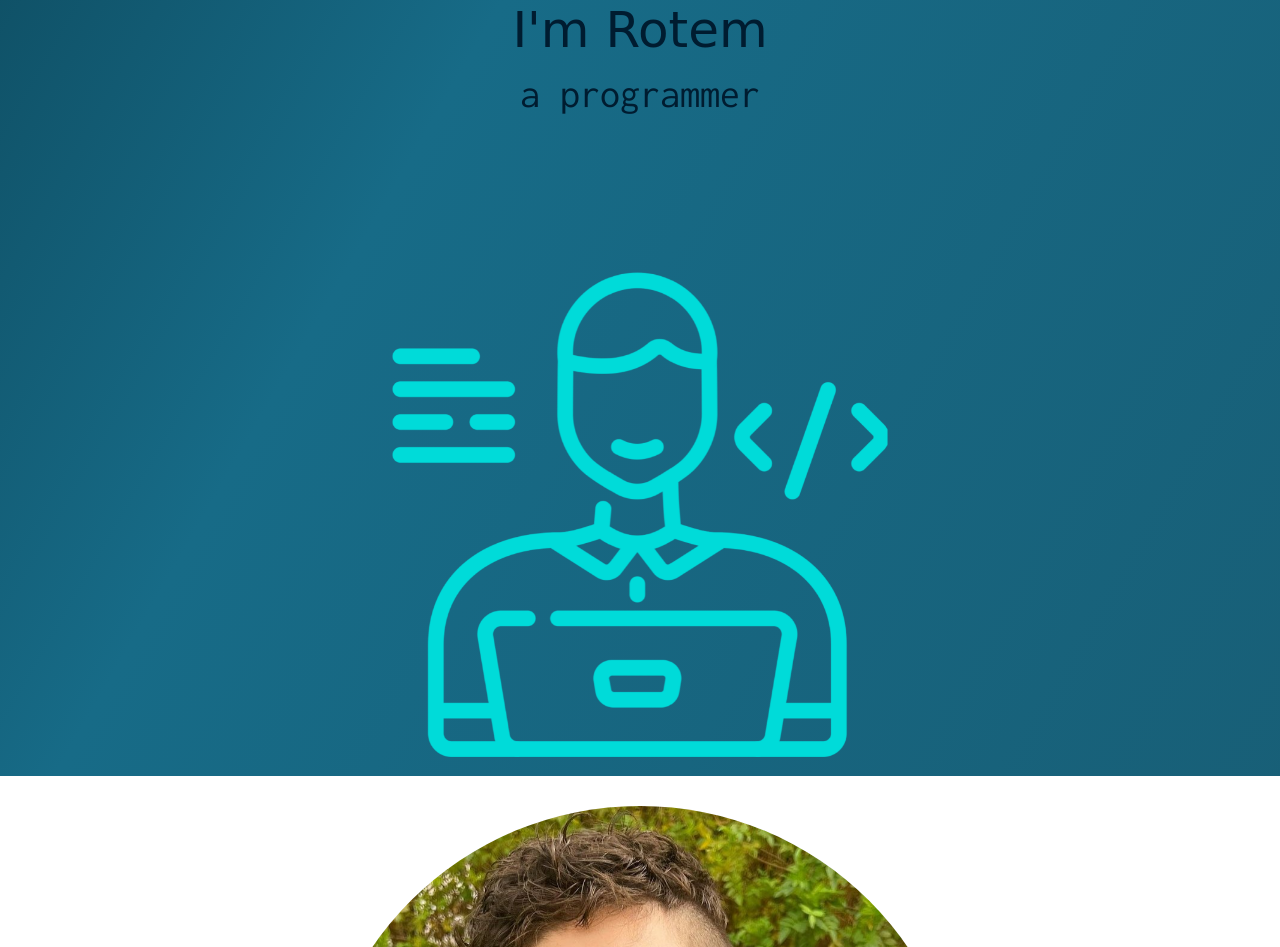
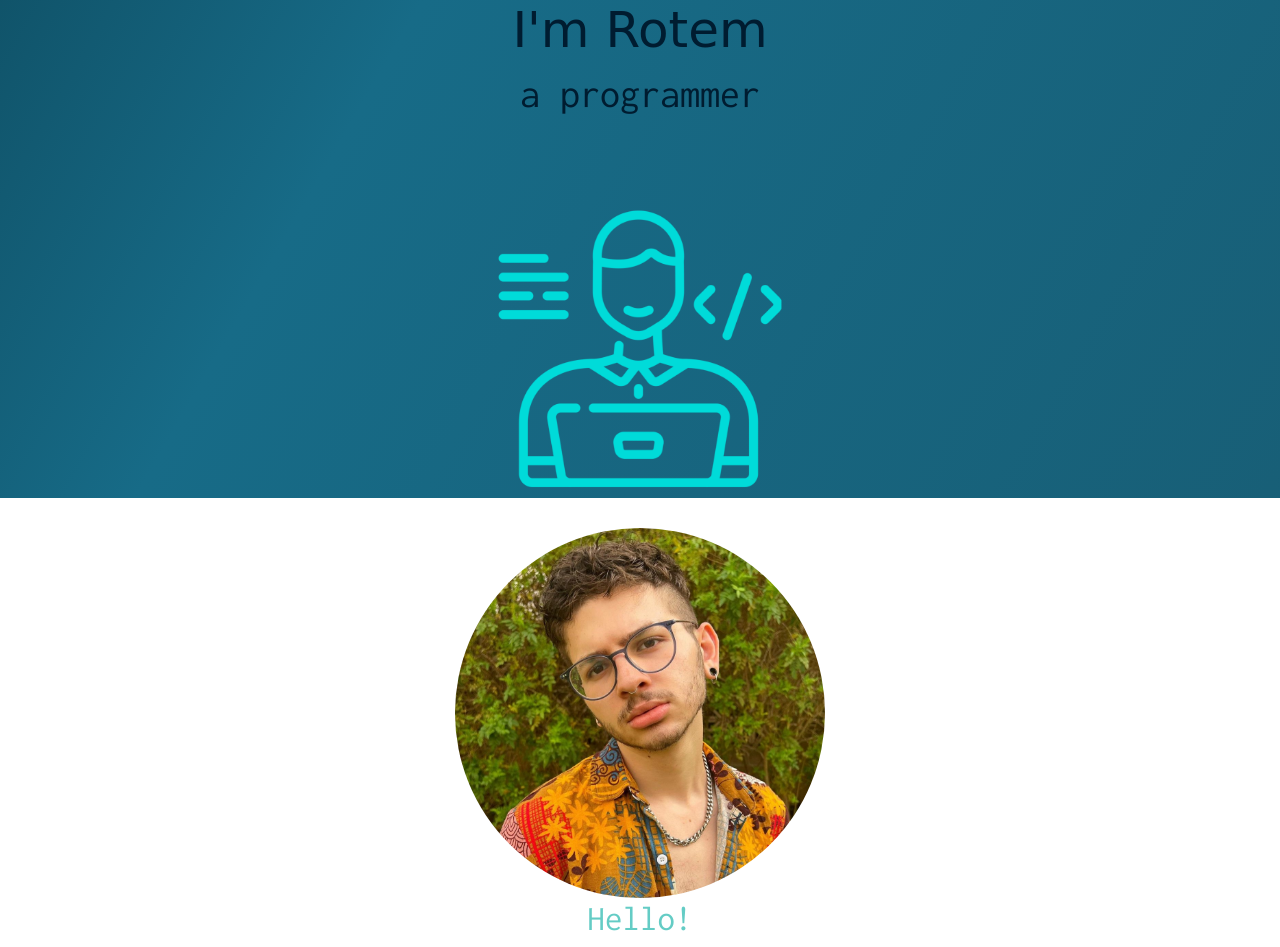
Before and after one commit to RotRotAl/resumeEn, a plain HTML site: page index.html in a window 1280 px wide. Shown: the top 947 px of the page. Drawn offline with nearby package versions, Linux system fonts and the light colour scheme; a web font is replaced by a local one.

Commit message:
Add files via upload

```diff
--- a/index.html
+++ b/index.html
@@ -23,7 +23,7 @@
                 <div class=" flex-column top-container d-flex justify-content-center align-middle container" >
                     <h1 class="title-text">I'm Rotem</h1>
                     <h2 class="title-text">a programmer</h2>
-                    <img class="col-7 align-self-center" alt="a programmer" src="./assets/images/logo.png" />
+                    <img class="col-7 col-md-4 align-self-center" alt="a programmer" src="./assets/images/logo.png" />
                 </div>
             </header>
         </section>
@@ -32,7 +32,7 @@
          <!-- main -->
         <section>
             <div class="my-4 flex-column d-flex justify-content-center align-middle container">
-                <img class="col-7  align-self-center" id="profile-pic" src="./assets/images/me.jpg" alt="a picture of me">
+                <img class="col-7 col-md-4 align-self-center" id="profile-pic" src="./assets/images/me.jpg" alt="a picture of me">
                 <h3 class="highlight">
                     Hello!
                 </h3>
```
